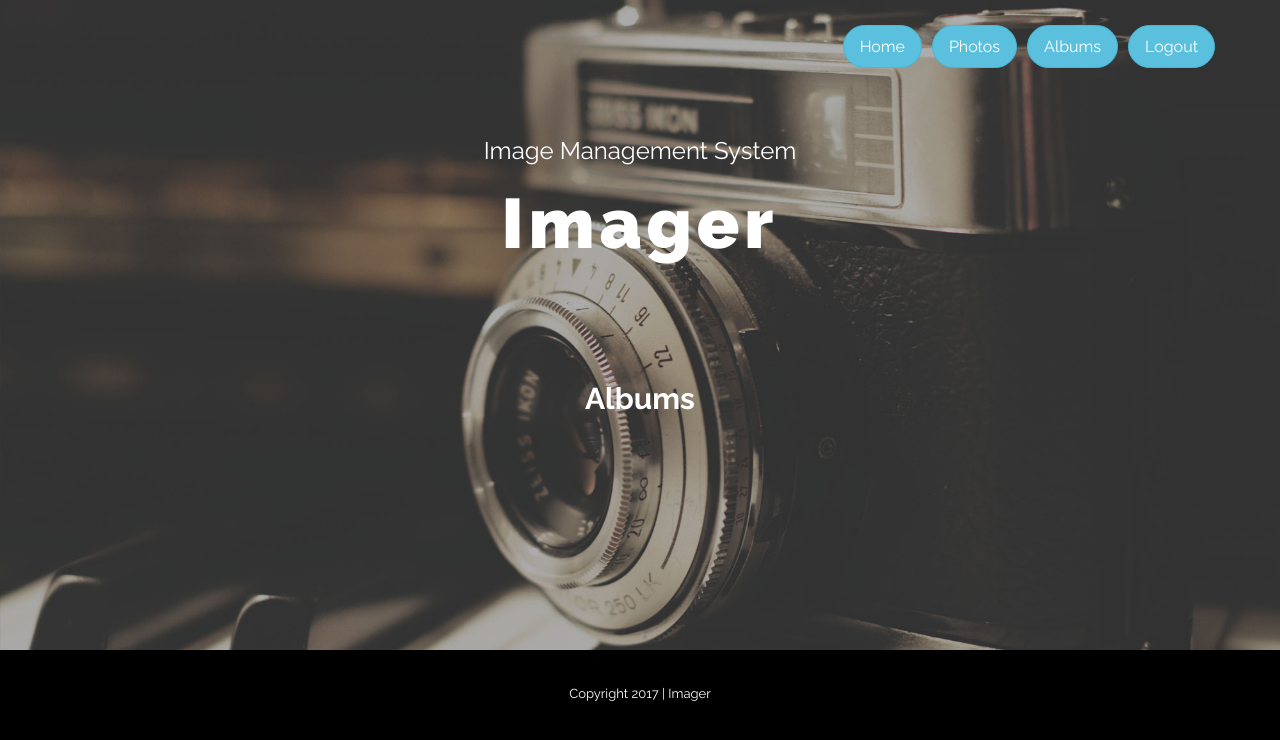
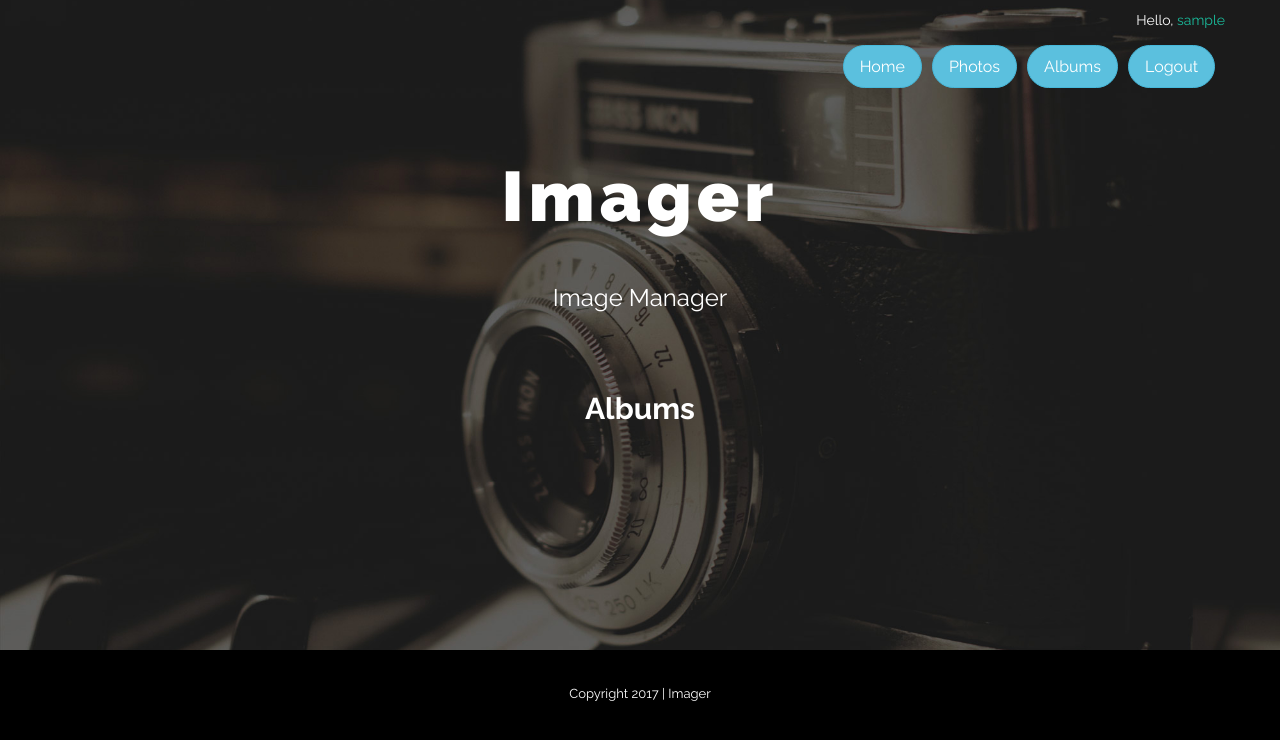
Before and after one commit to serashioda/django-imager, a Django app: page /albums in a window 1280 px wide. Shown: the top 740 px of the page. Run offline with Django 3.2, Linux system fonts and the light colour scheme; the visitor is signed in with stand-in values (Sample User, id 1); data that the repository does not hold is empty; some libraries are stand-ins or nearby versions.

Commit message:
more front end edits

```diff
--- a/imagersite/imager_images/templates/imager_images/albums.html
+++ b/imagersite/imager_images/templates/imager_images/albums.html
@@ -10,14 +10,16 @@
 <h2> Albums </h2>
 
 {% if user.is_authenticated %}
+<div class="stacks">
   {% for album in albums %}
-  <div class="col-xs-6">
+  <div>
   <h2>{{ album.title }}</h2>
   <a href="/albums/{{ album.id }}">
-  <img src="{{ album.cover.image.url }}" />
+    <img src="{{ album.cover.image.url }}" />
   </a>
   </div>
   {% endfor %}
+</div>
 {% endif %}
 
 {% endblock %}
--- a/imagersite/imager_images/templates/imager_images/library.html
+++ b/imagersite/imager_images/templates/imager_images/library.html
@@ -14,5 +14,4 @@
     <h3>{{ photo.title }}</h3>
 {% endfor %}
 
-
 {% endblock %}
--- a/imagersite/imager_images/templates/imager_images/photos.html
+++ b/imagersite/imager_images/templates/imager_images/photos.html
@@ -4,10 +4,12 @@
 {% block content %}
 <h2>Photos</h2>
 
+<div class="stacks">
 {% for photo in photos %}
 <a href="{{ photo.id }}">
-  <img class="col-xs-4" src="{{ photo.image.url }}">
+  <img class="stacks" src="{{ photo.image.url }}">
 </a>
 {% endfor %}
+</div>
 
 {% endblock %}
--- a/imagersite/imager_profile/templates/imager_profile/profile.html
+++ b/imagersite/imager_profile/templates/imager_profile/profile.html
@@ -1,5 +1,5 @@
 {% extends 'imagersite/base.html' %}
-{% block title %}Register{% endblock %}
+{% block title %}Profile{% endblock %}
 
 {% block content %}
 <ul>
--- a/imagersite/imagersite/static/css/style.css
+++ b/imagersite/imagersite/static/css/style.css
@@ -201,7 +201,7 @@ input {
 
 /* HEADER SECTION */
 #h {
-	background: url(/static/images/header.jpg) no-repeat center top;
+	background: url(/static/images/bg.jpg) no-repeat center top;
 	padding-top: 10px;
 	text-align:center;
 	background-attachment: relative;
@@ -360,3 +360,26 @@ input {
 	color: white;
 	font-size: 13px;
 }
+
+/* ---------- NEW STUFF ------------------ */
+
+.stacks {
+    -moz-column-count: 3;
+    -moz-column-gap: 5%;
+    -webkit-column-count: 3;
+    -webkit-column-gap: 5%;
+    column-count: 3;
+    column-gap: 5%;
+    width: 100%;
+    padding-top: 5%;
+    padding-bottom: 5%;
+}
+
+.stacks div {
+    display: inline-block;
+    width: 100%;
+}
+
+.right {
+	text-align: right;
+}
--- a/imagersite/imagersite/templates/imagersite/base.html
+++ b/imagersite/imagersite/templates/imagersite/base.html
@@ -21,6 +21,11 @@
 <!-- . . . . . . . .HEADER AND NAVIGATION . . . . . . . . . . . . . . .  . -->
   <header id="h">
     <div class="container">
+      <div class="row right">
+        {% if user.is_authenticated %}
+        Hello, <a href="/profile/">{{ user.username }}</a>
+        {% endif %}
+      </div>
       <nav class="row">
         {% if user.is_authenticated %}
         <a href="{% url 'logout' %}">
@@ -56,15 +61,17 @@
           </button>
         </a>
       </nav>
+
+<!-- . . . . . . . .CONTENT . . . . . . . . . . . . . . .  . -->
       <div class="row">
-      <div class="col-md-10 col-md-offset-1 mt">
-        <h3>Image Management System</h3>
-        <h1 class="mb">Imager</h1>
-      </div>
-          <content class="col-md-12 mt">
+        <div class="col-md-10 col-md-offset-1 mt">
+          <h1 class="mb">Imager</h1>
+          <h3>Image Manager</h3>
+        </div>
+        <content class="col-md-12 mt">
           {% block content %}
           {% endblock %}
-          </content>
+        </content>
       </div>
     </div>
   </header>
@@ -81,9 +88,6 @@
     </div>
   </footer>
 
-  <!-- Bootstrap core JavaScript
-  ================================================== -->
-  <!-- Placed at the end of the document so the pages load faster -->
   <script src="/static/js/jquery.min.js"></script>
   <script src="/static/js/bootstrap.min.js"></script>
 
--- a/imagersite/imagersite/views.py
+++ b/imagersite/imagersite/views.py
@@ -8,4 +8,3 @@ from django.shortcuts import render
 def home_view(request):
     """Home view."""
     return render(request, 'imagersite/home.html')
-    # return render(request, 'imagersite/home.html', {'foo': bar})
```
Also changed, not shown: imagersite/imager_images/templates/imager_images/album.html (+6 -3 lines), imagersite/imagersite/templates/imagersite/home.html (+0 -8 lines), imagersite/imagersite/static/images/bg.jpg (added).
